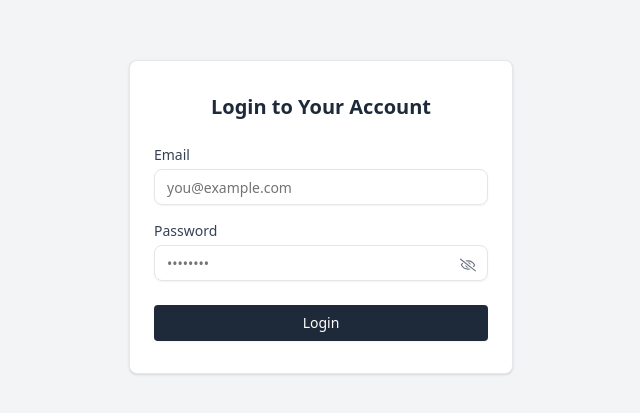
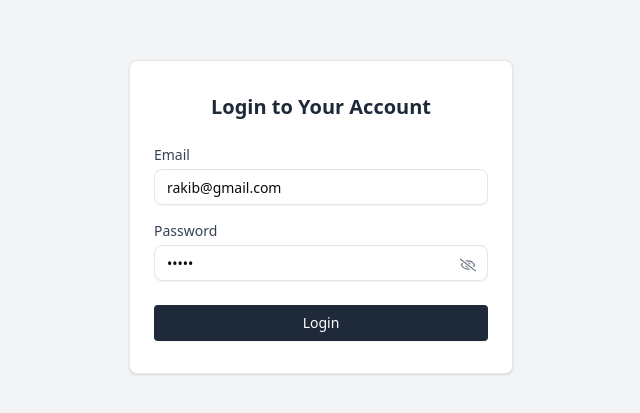
Before and after one commit to rakib8680/gadgets-management-client, a React (Vite) app: page /login in a window 1280 px wide. Shown: the part 183-596 px from the top of the page, without its empty margins (319-959 px from the left). Built offline with nearby package versions, Linux system fonts and the light colour scheme.

Commit message:
Add jwt-decode utility function Add user & token into redux-auth-slice

```diff
--- a/package.json
+++ b/package.json
@@ -20,6 +20,7 @@
     "class-variance-authority": "^0.7.1",
     "clsx": "^2.1.1",
     "framer-motion": "^12.9.4",
+    "jwt-decode": "^4.0.0",
     "localforage": "^1.10.0",
     "lucide-react": "^0.503.0",
     "match-sorter": "^8.0.0",
--- a/src/pages/Login.tsx
+++ b/src/pages/Login.tsx
@@ -5,6 +5,7 @@ import { useLoginMutation } from "@/redux/features/auth/authApi";
 import { setUser } from "@/redux/features/auth/authSlice";
 import { useAppDispatch } from "@/redux/hooks";
 import { TLoginInput } from "@/types/auth";
+import verifyToken from "@/utils/verifyToken";
 import { useState } from "react";
 import { useForm, SubmitHandler } from "react-hook-form";
 import { FaRegEye, FaRegEyeSlash } from "react-icons/fa";
@@ -12,11 +13,15 @@ import { toast } from "sonner";
 
 const Login = () => {
   const [showPassword, setShowPassword] = useState(false);
-  const { register, handleSubmit, reset } = useForm<TLoginInput>();
+  const { register, handleSubmit, reset } = useForm<TLoginInput>({
+    defaultValues: {
+      email: "rakib@gmail.com",
+      password: "rakib",
+    },
+  });
 
-  const [login,{data,error}] = useLoginMutation();
+  const [login, { error }] = useLoginMutation();
   const dispatch = useAppDispatch();
-
 
   // console.log(data,error);
 
@@ -27,12 +32,13 @@ const Login = () => {
 
     try {
       const res = await login(loginInfo).unwrap();
+      // console.log(res.data);
+      const user = verifyToken(res.data.token);
+      dispatch(setUser({ user, token: res.data.token }));
       if (res.success) {
         toast.success("Login successful", { id: toastId, duration: 2000 });
         reset();
       }
-      const { user, token } = res.data;
-      dispatch(setUser({ user, token }));
     } catch (error) {
       toast.error("Invalid Email or Password", { id: toastId, duration: 2000 });
     }
--- a/src/redux/store.ts
+++ b/src/redux/store.ts
@@ -1,8 +1,10 @@
 import { configureStore } from "@reduxjs/toolkit";
 import { baseApi } from "./api/baseApi";
+import authReducer from "./features/auth/authSlice";
 export const store = configureStore({
   reducer: {
     [baseApi.reducerPath]: baseApi.reducer,
+    auth: authReducer,
   },
   middleware: (getDefaultMiddleware) =>
     getDefaultMiddleware().concat(baseApi.middleware),
--- /dev/null
+++ b/src/utils/verifyToken.ts
@@ -0,0 +1,7 @@
+import { jwtDecode } from "jwt-decode";
+
+const verifyToken = (token: string) => {
+  return jwtDecode(token);
+};
+
+export default verifyToken;
```
Also changed, not shown: 1 other file (tests, documents, lock files or other folders).
